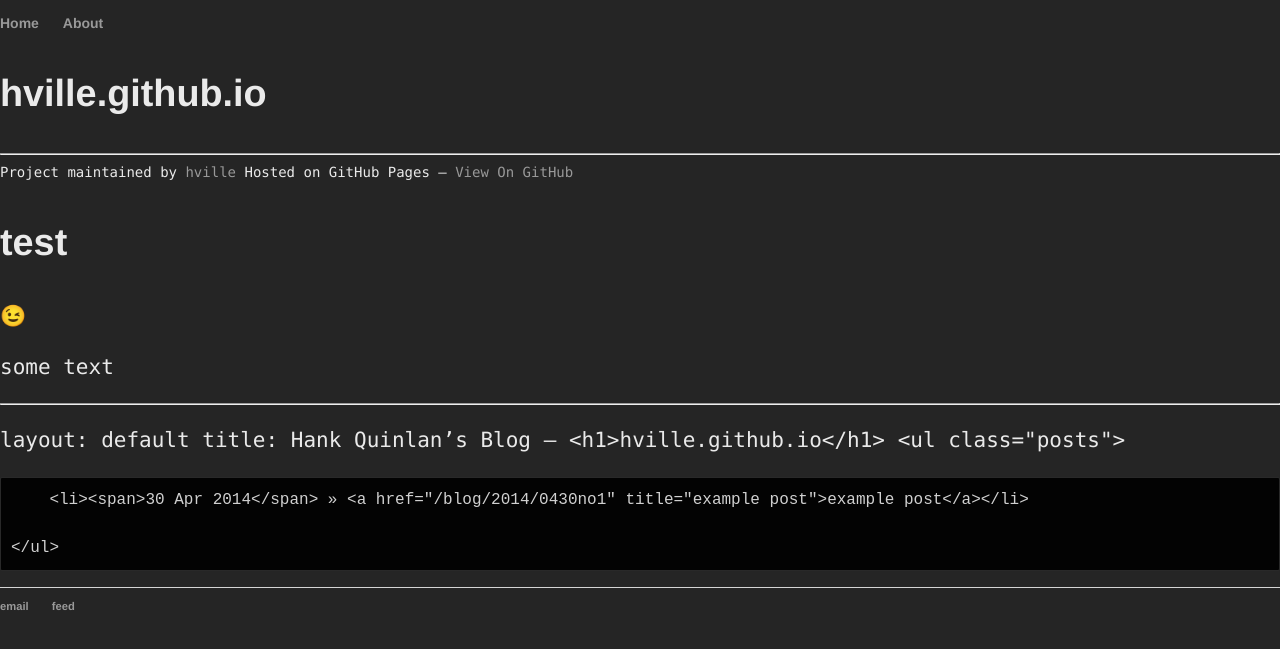
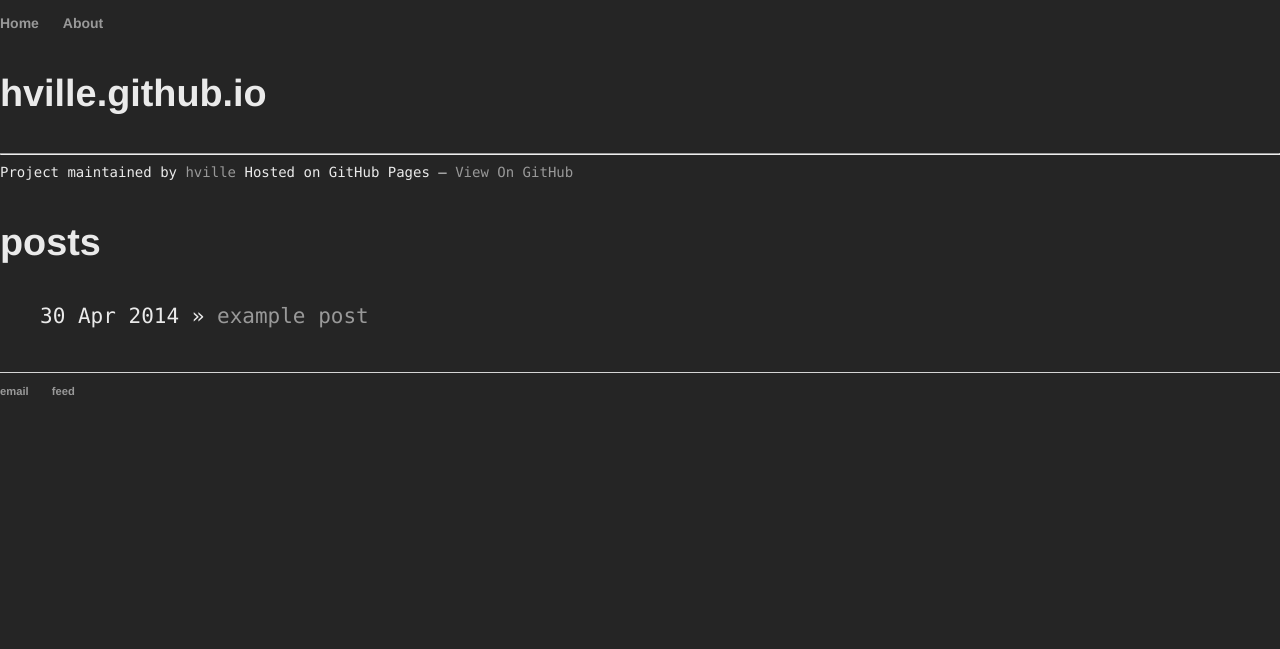
Before and after one commit to hville/hville.github.io, a Jekyll site: the page built from index.md, in a window 1280 px wide. Shown: the top 649 px of the page. Built offline with Jekyll 4.4.1, drawn with Linux system fonts in a browser that asks for light colours; emoji names are drawn with the system emoji font; the repository's description, which GitHub fills in, is left out.

Commit message:
bad paste fix

```diff
--- a/index.md
+++ b/index.md
@@ -3,21 +3,10 @@
 layout: default
 ---
 
-## test
+## posts
 
-:wink:
-
-some text
-
-
----
-layout: default
-title: Hank Quinlan's Blog
----
-	<h1>{{ page.title }}</h1>
-	<ul class="posts">
-
-	  {% for post in site.posts %}
-	    <li><span>{{ post.date | date_to_string }}</span> » <a href="{{ post.url }}" title="{{ post.title }}">{{ post.title }}</a></li>
-	  {% endfor %}
-	</ul>
+<ul class="posts">
+{% for post in site.posts %}
+	<li><span>{{ post.date | date_to_string }}</span> » <a href="{{ post.url }}" title="{{ post.title }}">{{ post.title }}</a></li>
+{% endfor %}
+</ul>
```
Also changed, not shown: _posts/2020-05-15-no1.md (+0 -1 lines).
